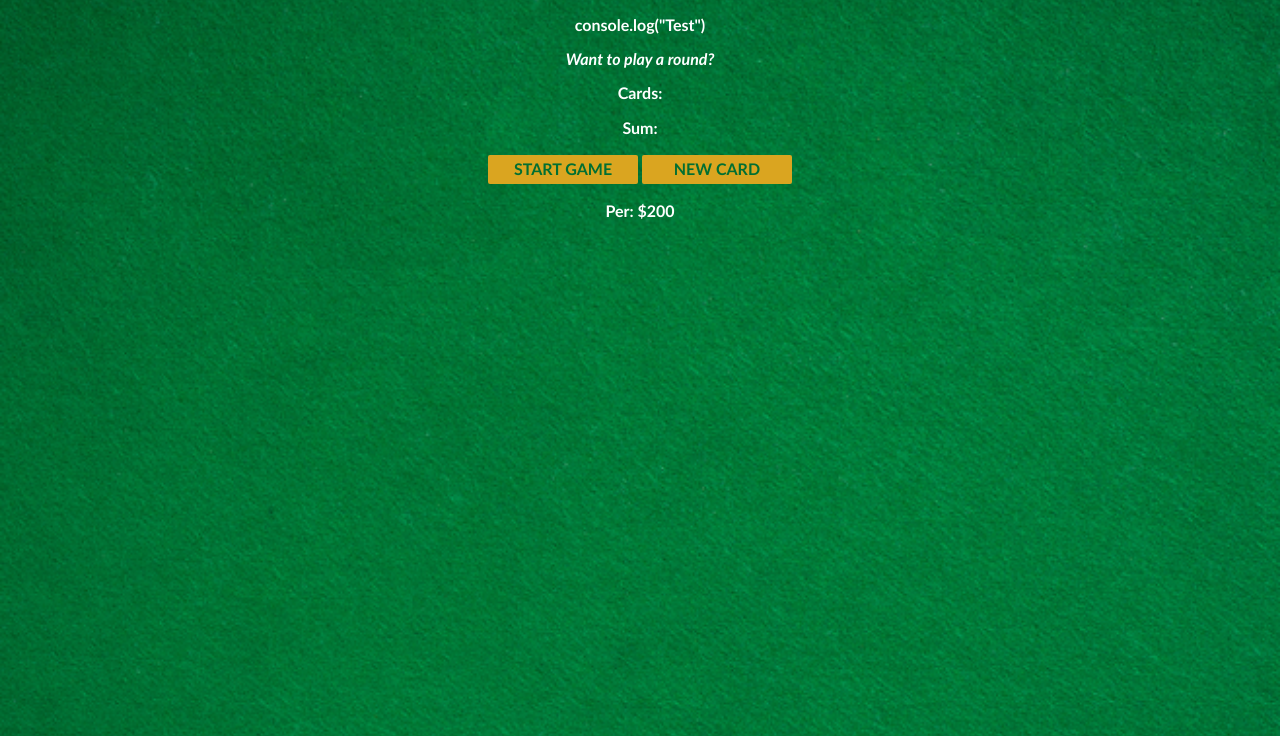
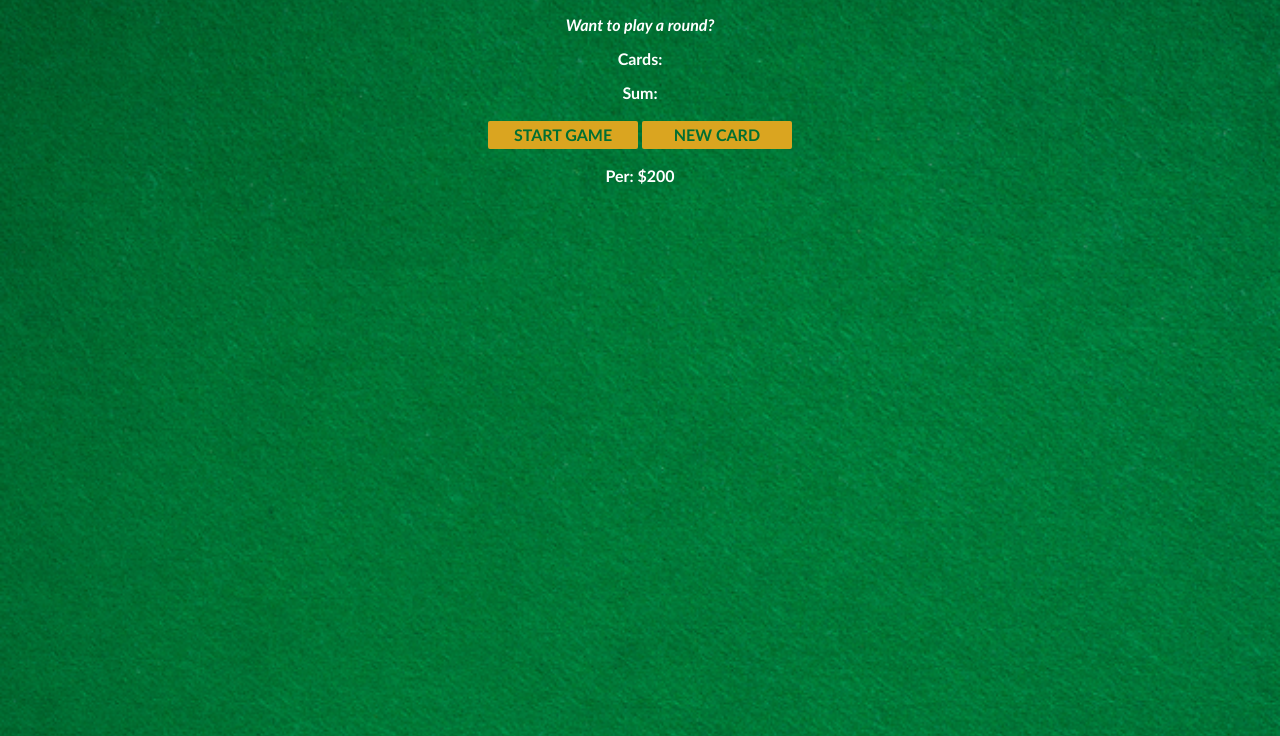
Before and after one commit to Arild-BM/Blackjack-game, a plain HTML site: page index.html in a window 1280 px wide. Shown: the part 64-800 px from the top of the page. Drawn offline with nearby package versions, Linux system fonts and the light colour scheme.

Commit message:
Add files via upload

```diff
--- a/index.html
+++ b/index.html
@@ -4,7 +4,6 @@
     </head>
     <body>
         <h1>Blackjack</h1>
-        console.log("Test")
         <p id="message-el">Want to play a round?</p>
         <p id="cards-el">Cards:</p>
         <p id="sum-el">Sum:</p>
```
